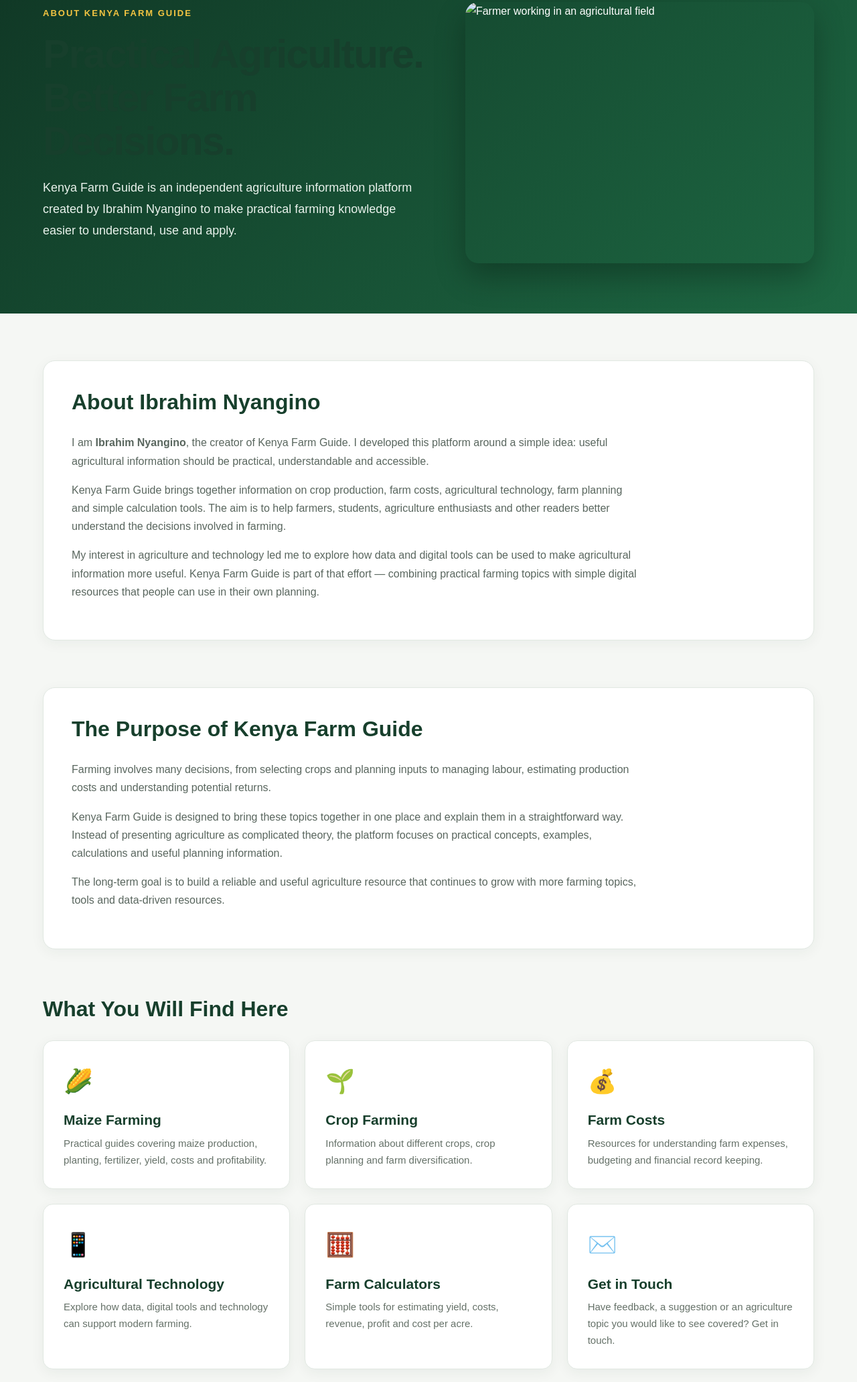
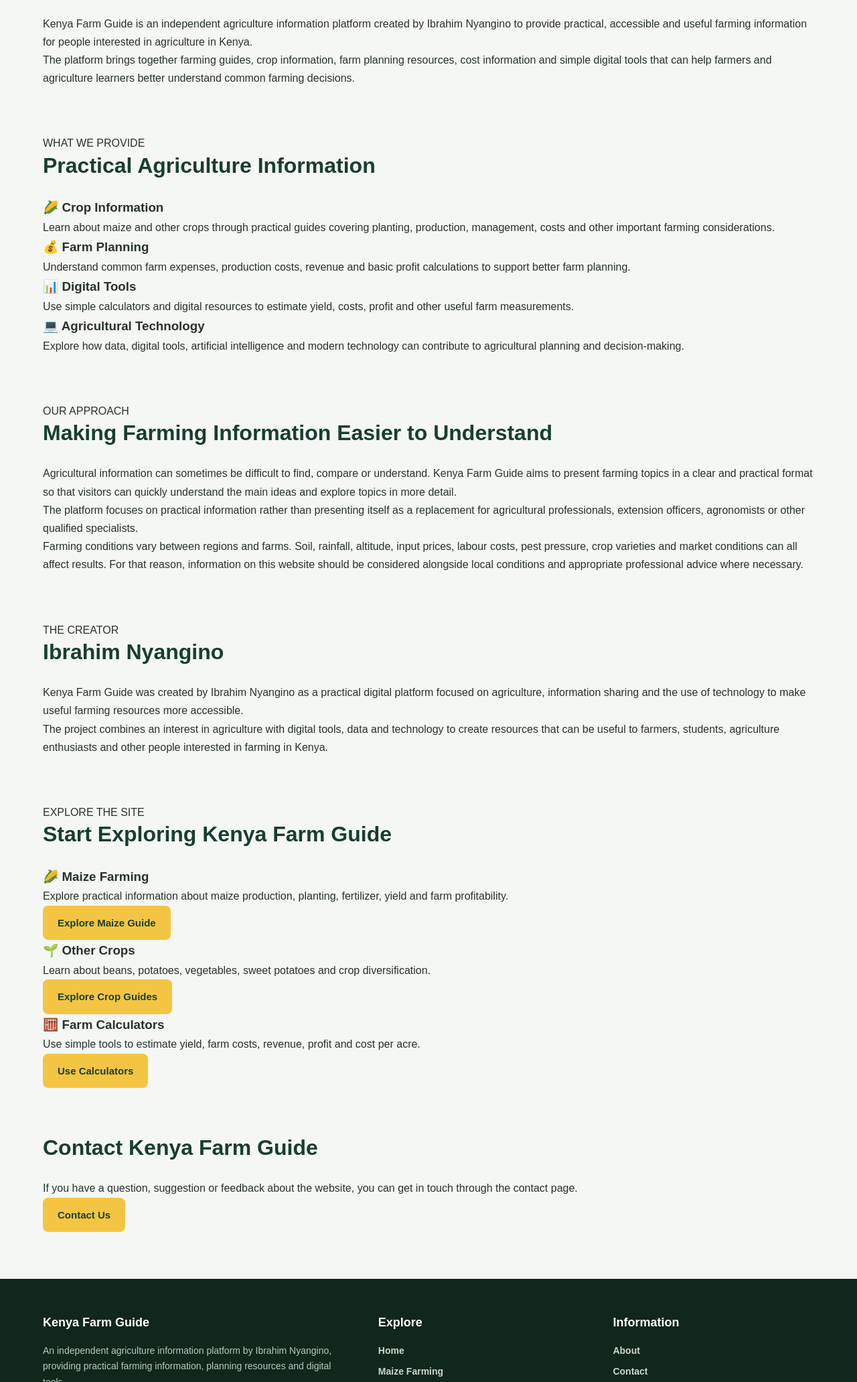
Before and after one commit to ibrahimgeorge177-source/kenya-farm-guide, a plain HTML site: page about.html in a window 1280 px wide. Shown: the part 220-2283 px from the top of the page at 67% size. Drawn offline with Linux system fonts and the light colour scheme.

Commit message:
Improve about page SEO metadata

```diff
--- a/about.html
+++ b/about.html
@@ -4,11 +4,45 @@
     <meta charset="UTF-8">
     <meta name="viewport" content="width=device-width, initial-scale=1.0">
 
-    <title>About Ibrahim Nyangino | Kenya Farm Guide</title>
+    <title>About Kenya Farm Guide | Practical Farming Information in Kenya</title>
+
     <meta
         name="description"
-        content="Learn about Ibrahim Nyangino, creator of Kenya Farm Guide, an independent platform providing practical agricultural information and farm planning resources."
+        content="Learn about Kenya Farm Guide, an independent agriculture information platform by Ibrahim Nyangino providing practical farming information, crop guides, farm planning resources and digital tools for Kenya."
     >
+
+    <meta
+        name="keywords"
+        content="about Kenya Farm Guide, Kenya agriculture information, farming in Kenya, Kenyan farmers, crop farming Kenya, farm planning Kenya, agricultural resources Kenya"
+    >
+
+    <meta name="author" content="Ibrahim Nyangino">
+
+    <meta name="robots" content="index, follow">
+
+    <link
+        rel="canonical"
+        href="https://kenya-farm-guide-production.up.railway.app/about.html"
+    >
+
+    <meta property="og:type" content="website">
+
+    <meta
+        property="og:title"
+        content="About Kenya Farm Guide | Practical Farming Information in Kenya"
+    >
+
+    <meta
+        property="og:description"
+        content="Learn about Kenya Farm Guide and its goal of providing practical agriculture information, farming guides, planning resources and digital tools."
+    >
+
+    <meta
+        property="og:url"
+        content="https://kenya-farm-guide-production.up.railway.app/about.html"
+    >
+
+    <meta property="og:site_name" content="Kenya Farm Guide">
 
     <link rel="stylesheet" href="style.css">
 </head>
@@ -18,7 +52,7 @@
 <header>
     <div class="container">
 
-        <h1>Kenya Farm Guide</h1>
+        <h1>🌽 Kenya Farm Guide</h1>
 
         <nav>
             <a href="index.html">Home</a>
@@ -35,253 +69,278 @@
 
 <main>
 
-    <section class="hero">
-        <div class="container">
+    <section class="section">
 
-            <div class="hero-content">
+        <div class="container content-narrow">
 
-                <div class="hero-text">
+            <p class="eyebrow">
+                ABOUT THE PLATFORM
+            </p>
 
-                    <span class="hero-label">ABOUT KENYA FARM GUIDE</span>
-
-                    <h2>Practical Agriculture. Better Farm Decisions.</h2>
+            <h2>
+                About Kenya Farm Guide
+            </h2>
 
             <p>
-                        Kenya Farm Guide is an independent agriculture
-                        information platform created by Ibrahim Nyangino to
-                        make practical farming knowledge easier to understand,
-                        use and apply.
+                Kenya Farm Guide is an independent agriculture information
+                platform created by Ibrahim Nyangino to provide practical,
+                accessible and useful farming information for people
+                interested in agriculture in Kenya.
+            </p>
+
+            <p>
+                The platform brings together farming guides, crop information,
+                farm planning resources, cost information and simple digital
+                tools that can help farmers and agriculture learners better
+                understand common farming decisions.
             </p>
 
         </div>
 
-                <div class="hero-image">
-                    <img
-                        src="images/farmer.jpg"
-                        alt="Farmer working in an agricultural field"
-                    >
+    </section>
+
+
+    <section class="section section-light">
+
+        <div class="container">
+
+            <div class="section-heading">
+
+                <p class="eyebrow">
+                    WHAT WE PROVIDE
+                </p>
+
+                <h2>
+                    Practical Agriculture Information
+                </h2>
+
+            </div>
+
+
+            <div class="card-grid">
+
+                <article class="card">
+
+                    <h3>🌽 Crop Information</h3>
+
+                    <p>
+                        Learn about maize and other crops through practical
+                        guides covering planting, production, management,
+                        costs and other important farming considerations.
+                    </p>
+
+                </article>
+
+
+                <article class="card">
+
+                    <h3>💰 Farm Planning</h3>
+
+                    <p>
+                        Understand common farm expenses, production costs,
+                        revenue and basic profit calculations to support
+                        better farm planning.
+                    </p>
+
+                </article>
+
+
+                <article class="card">
+
+                    <h3>📊 Digital Tools</h3>
+
+                    <p>
+                        Use simple calculators and digital resources to
+                        estimate yield, costs, profit and other useful farm
+                        measurements.
+                    </p>
+
+                </article>
+
+
+                <article class="card">
+
+                    <h3>💻 Agricultural Technology</h3>
+
+                    <p>
+                        Explore how data, digital tools, artificial
+                        intelligence and modern technology can contribute to
+                        agricultural planning and decision-making.
+                    </p>
+
+                </article>
+
             </div>
 
         </div>
 
-        </div>
     </section>
 
 
-    <section>
-        <div class="container">
+    <section class="section">
 
-            <div class="category-intro">
+        <div class="container content-narrow">
 
-                <h2>About Ibrahim Nyangino</h2>
+            <p class="eyebrow">
+                OUR APPROACH
+            </p>
+
+            <h2>
+                Making Farming Information Easier to Understand
+            </h2>
 
             <p>
-                    I am <strong>Ibrahim Nyangino</strong>, the creator of
-                    Kenya Farm Guide. I developed this platform around a simple
-                    idea: useful agricultural information should be practical,
-                    understandable and accessible.
+                Agricultural information can sometimes be difficult to find,
+                compare or understand. Kenya Farm Guide aims to present
+                farming topics in a clear and practical format so that
+                visitors can quickly understand the main ideas and explore
+                topics in more detail.
             </p>
 
             <p>
-                    Kenya Farm Guide brings together information on crop
-                    production, farm costs, agricultural technology, farm
-                    planning and simple calculation tools. The aim is to help
-                    farmers, students, agriculture enthusiasts and other
-                    readers better understand the decisions involved in
-                    farming.
+                The platform focuses on practical information rather than
+                presenting itself as a replacement for agricultural
+                professionals, extension officers, agronomists or other
+                qualified specialists.
             </p>
 
             <p>
-                    My interest in agriculture and technology led me to explore
-                    how data and digital tools can be used to make agricultural
-                    information more useful. Kenya Farm Guide is part of that
-                    effort — combining practical farming topics with simple
-                    digital resources that people can use in their own
-                    planning.
+                Farming conditions vary between regions and farms. Soil,
+                rainfall, altitude, input prices, labour costs, pest pressure,
+                crop varieties and market conditions can all affect results.
+                For that reason, information on this website should be
+                considered alongside local conditions and appropriate
+                professional advice where necessary.
             </p>
 
         </div>
 
-        </div>
     </section>
 
 
-    <section>
-        <div class="container">
+    <section class="section section-light">
 
-            <div class="category-intro">
+        <div class="container content-narrow">
 
-                <h2>The Purpose of Kenya Farm Guide</h2>
+            <p class="eyebrow">
+                THE CREATOR
+            </p>
+
+            <h2>
+                Ibrahim Nyangino
+            </h2>
 
             <p>
-                    Farming involves many decisions, from selecting crops and
-                    planning inputs to managing labour, estimating production
-                    costs and understanding potential returns.
+                Kenya Farm Guide was created by Ibrahim Nyangino as a
+                practical digital platform focused on agriculture,
+                information sharing and the use of technology to make useful
+                farming resources more accessible.
             </p>
 
             <p>
-                    Kenya Farm Guide is designed to bring these topics together
-                    in one place and explain them in a straightforward way.
-                    Instead of presenting agriculture as complicated theory,
-                    the platform focuses on practical concepts, examples,
-                    calculations and useful planning information.
-                </p>
-
-                <p>
-                    The long-term goal is to build a reliable and useful
-                    agriculture resource that continues to grow with more
-                    farming topics, tools and data-driven resources.
+                The project combines an interest in agriculture with digital
+                tools, data and technology to create resources that can be
+                useful to farmers, students, agriculture enthusiasts and
+                other people interested in farming in Kenya.
             </p>
 
         </div>
 
-        </div>
     </section>
 
 
-    <section>
+    <section class="section">
+
         <div class="container">
 
-            <h2>What You Will Find Here</h2>
+            <div class="section-heading">
 
-            <div class="category-grid">
+                <p class="eyebrow">
+                    EXPLORE THE SITE
+                </p>
 
-                <a class="category-card" href="maize.html">
+                <h2>
+                    Start Exploring Kenya Farm Guide
+                </h2>
 
-                    <span class="category-icon">🌽</span>
+            </div>
 
-                    <h3>Maize Farming</h3>
+
+            <div class="card-grid">
+
+                <article class="card">
+
+                    <h3>🌽 Maize Farming</h3>
 
                     <p>
-                        Practical guides covering maize production, planting,
-                        fertilizer, yield, costs and profitability.
+                        Explore practical information about maize production,
+                        planting, fertilizer, yield and farm profitability.
                     </p>
 
+                    <a class="button" href="maize.html">
+                        Explore Maize Guide
                     </a>
 
+                </article>
 
-                <a class="category-card" href="crops.html">
 
-                    <span class="category-icon">🌱</span>
+                <article class="card">
 
-                    <h3>Crop Farming</h3>
+                    <h3>🌱 Other Crops</h3>
 
                     <p>
-                        Information about different crops, crop planning and
-                        farm diversification.
+                        Learn about beans, potatoes, vegetables, sweet
+                        potatoes and crop diversification.
                     </p>
 
+                    <a class="button" href="crops.html">
+                        Explore Crop Guides
                     </a>
 
+                </article>
 
-                <a class="category-card" href="farm-costs.html">
 
-                    <span class="category-icon">💰</span>
+                <article class="card">
 
-                    <h3>Farm Costs</h3>
+                    <h3>🧮 Farm Calculators</h3>
 
                     <p>
-                        Resources for understanding farm expenses, budgeting
-                        and financial record keeping.
+                        Use simple tools to estimate yield, farm costs,
+                        revenue, profit and cost per acre.
                     </p>
 
+                    <a class="button" href="calculators.html">
+                        Use Calculators
                     </a>
 
+                </article>
 
-                <a class="category-card" href="technology.html">
+            </div>
 
-                    <span class="category-icon">📱</span>
+        </div>
 
-                    <h3>Agricultural Technology</h3>
+    </section>
+
+
+    <section class="section section-light">
+
+        <div class="container content-narrow">
+
+            <h2>
+                Contact Kenya Farm Guide
+            </h2>
 
             <p>
-                        Explore how data, digital tools and technology can
-                        support modern farming.
+                If you have a question, suggestion or feedback about the
+                website, you can get in touch through the contact page.
             </p>
 
-                </a>
-
-
-                <a class="category-card" href="calculators.html">
-
-                    <span class="category-icon">🧮</span>
-
-                    <h3>Farm Calculators</h3>
-
-                    <p>
-                        Simple tools for estimating yield, costs, revenue,
-                        profit and cost per acre.
-                    </p>
-
-                </a>
-
-
-                <a class="category-card" href="contact.html">
-
-                    <span class="category-icon">✉️</span>
-
-                    <h3>Get in Touch</h3>
-
-                    <p>
-                        Have feedback, a suggestion or an agriculture topic
-                        you would like to see covered? Get in touch.
-                    </p>
-
+            <a class="button" href="contact.html">
+                Contact Us
             </a>
 
         </div>
 
-        </div>
-    </section>
-
-
-    <section>
-        <div class="container">
-
-            <div class="notice">
-
-                <strong>A practical approach to agricultural information.</strong>
-
-                <p>
-                    Farming conditions differ across Kenya. Information on
-                    Kenya Farm Guide is therefore intended to support learning
-                    and planning while encouraging readers to consider their
-                    own location, farm conditions and reliable local
-                    agricultural guidance.
-                </p>
-
-            </div>
-
-        </div>
-    </section>
-
-
-    <section>
-        <div class="container">
-
-            <div class="featured-tool">
-
-                <div>
-
-                    <h2>Have a Question or Suggestion?</h2>
-
-                    <p>
-                        I welcome feedback, corrections and suggestions that
-                        can help make Kenya Farm Guide a more useful resource.
-                    </p>
-
-                </div>
-
-                <a
-                    class="button"
-                    href="contact.html"
-                >
-                    Contact Ibrahim
-                </a>
-
-            </div>
-
-        </div>
     </section>
 
 </main>
@@ -311,6 +370,7 @@
                 <h3>Explore</h3>
 
                 <nav>
+                    <a href="index.html">Home</a>
                     <a href="maize.html">Maize Farming</a>
                     <a href="crops.html">Other Crops</a>
                     <a href="farm-costs.html">Farm Costs</a>
```
Lines whose indentation alone changed are shown as unchanged.
